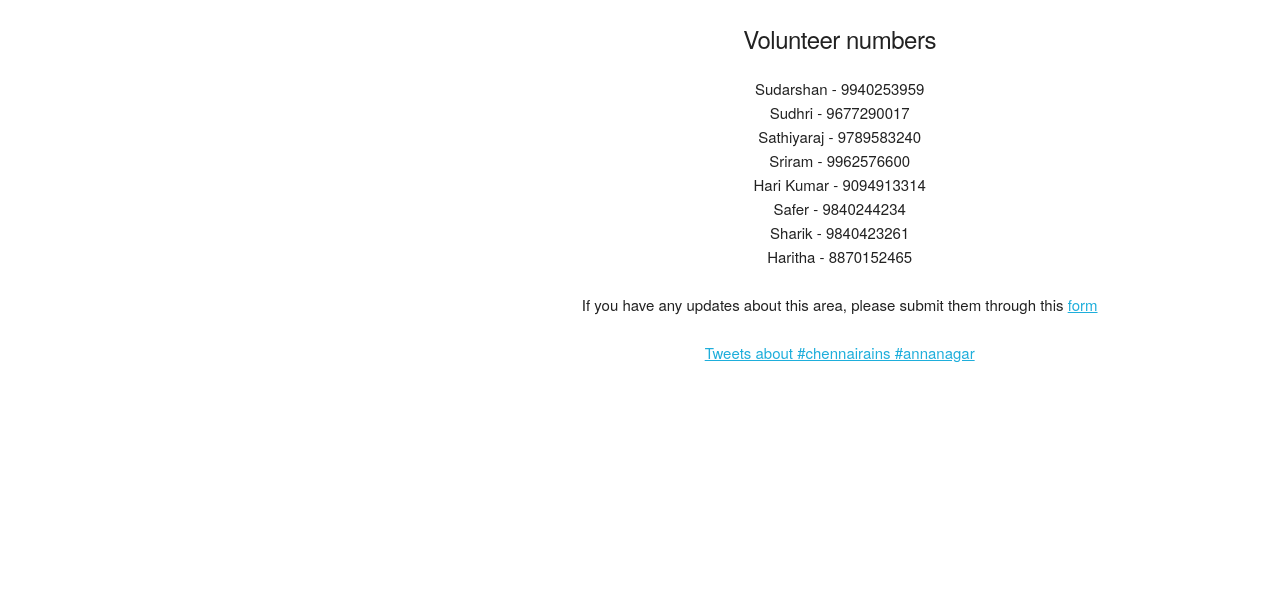
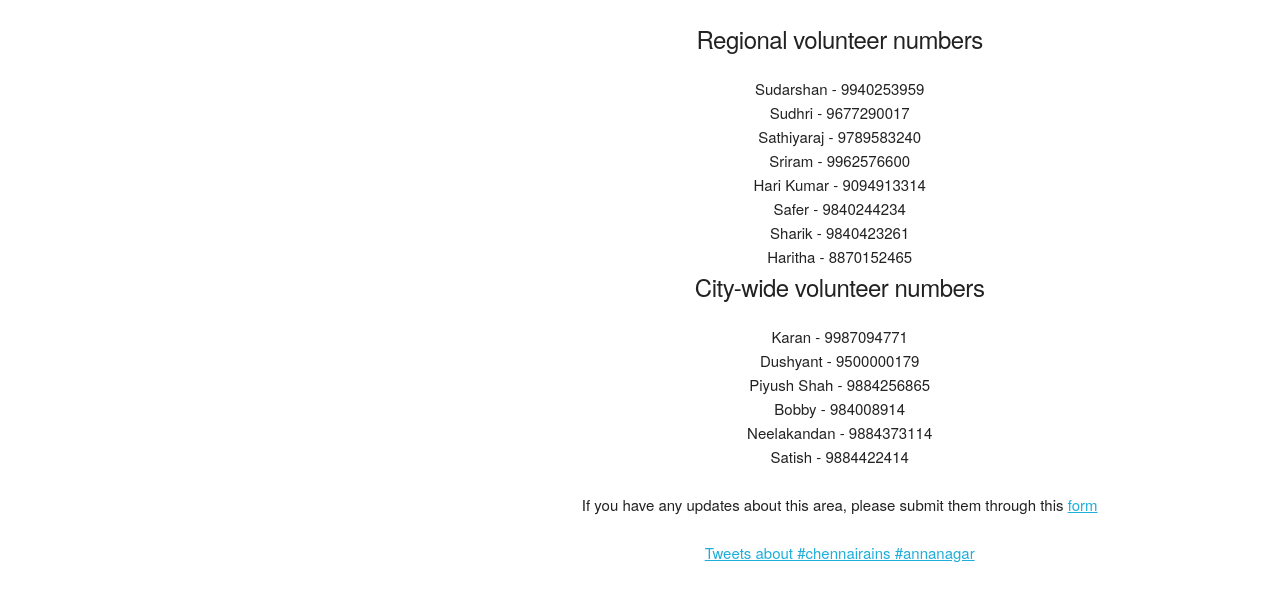
Before and after one commit to chennai-rains-rescue/annanagar, a plain HTML site: page index.html in a window 1280 px wide. Shown: the part 815-1404 px from the top of the page. Before the commit the page ends 1204 px from the top, so only its background shows below. Drawn offline with Linux system fonts and the light colour scheme.

Commit message:
Added city-wide contacts

```diff
--- a/index.html
+++ b/index.html
@@ -52,7 +52,7 @@
   <br/>
   <div class="row">
     <div class="eight columns offset-by-four" style="text-align:center">
-      <h5>Volunteer numbers</h5>
+      <h5>Regional volunteer numbers</h5>
       Sudarshan - 9940253959<br>
       Sudhri - 9677290017<br>
       Sathiyaraj - 9789583240<br>
@@ -61,6 +61,13 @@
       Safer - 9840244234<br>
       Sharik - 9840423261<br>
       Haritha - 8870152465<br>
+      <h5>City-wide volunteer numbers</h5>
+      Karan - 9987094771<br>
+      Dushyant - 9500000179<br>
+      Piyush Shah - 9884256865<br>
+      Bobby - 984008914<br>
+      Neelakandan - 9884373114<br>
+      Satish - 9884422414<br>
     </div>
   </div>
   <br/>
```
